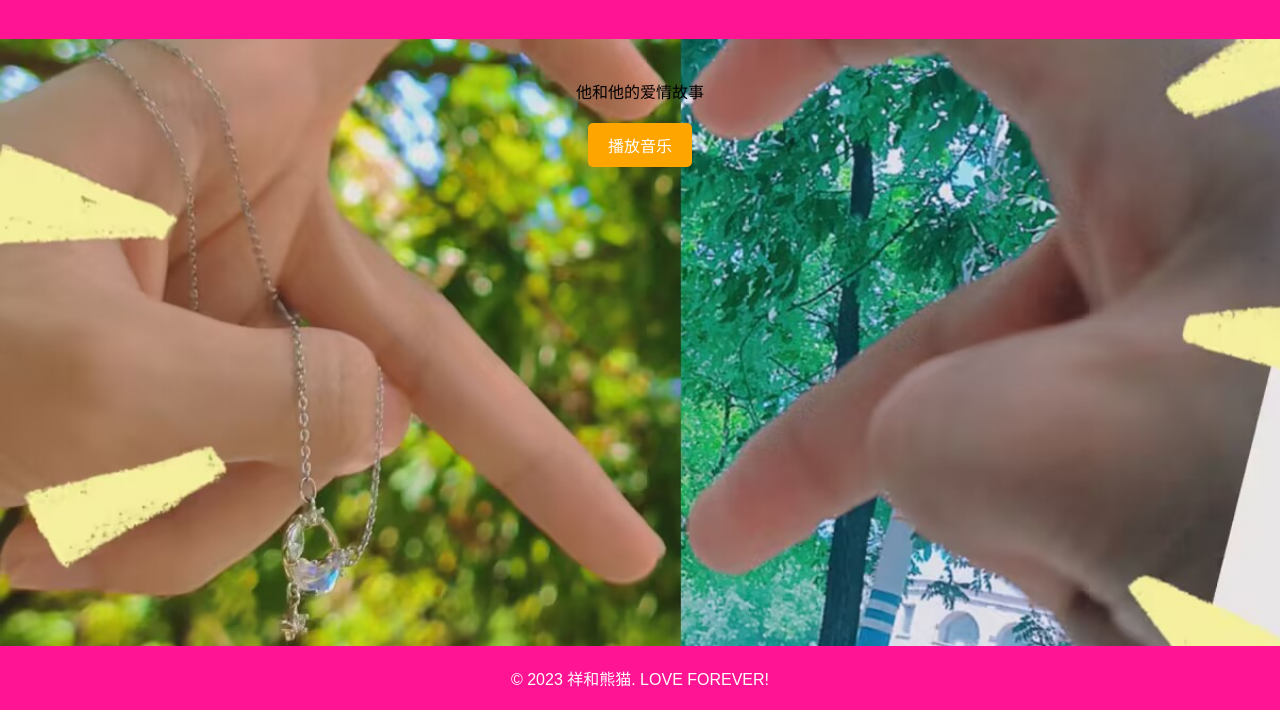
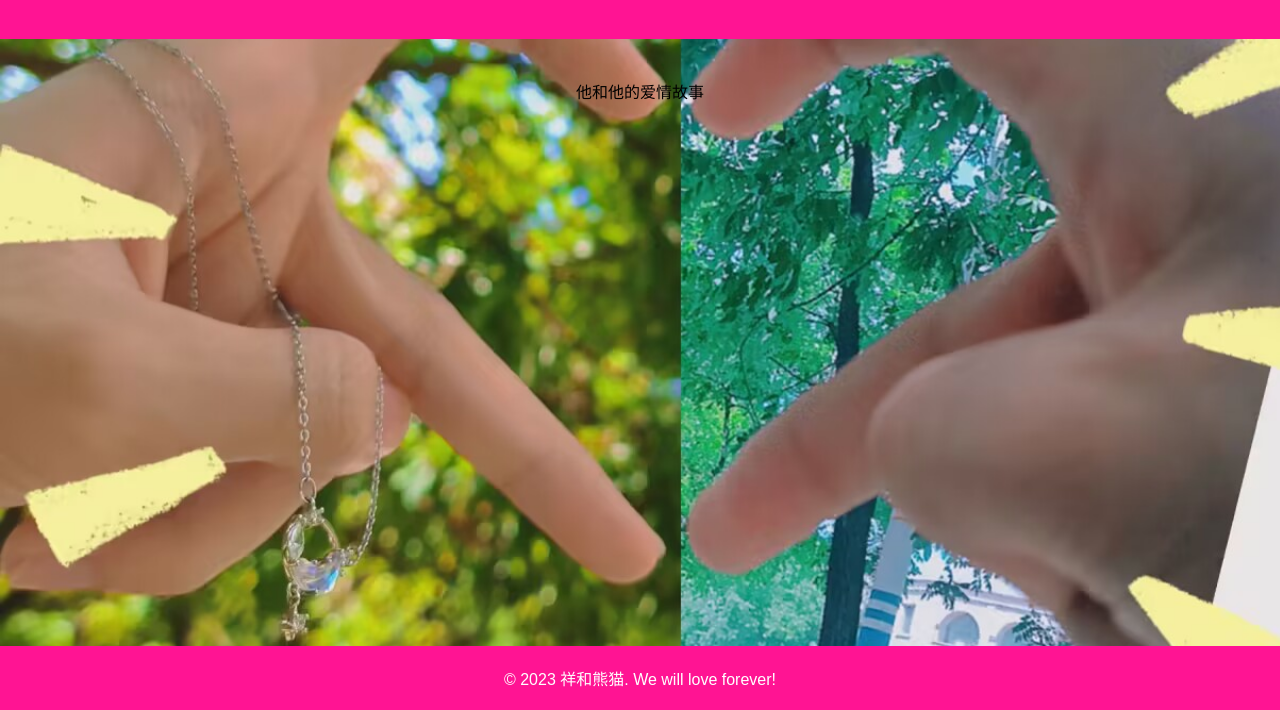
Before and after one commit to XXJNOTFOUND/XXJNOTFOUND.github.io, a plain HTML site: page index.html in a window 1280 px wide. Shown: the part 90-800 px from the top of the page. Drawn offline with Linux system fonts and the light colour scheme.

Commit message:
Update index.html

```diff
--- a/index.html
+++ b/index.html
@@ -43,47 +43,25 @@
             background-color: #ff1493; /* 粉红色页脚 */
             color: #fff;
         }
-
-        /* 播放按钮样式 */
-        .play-button {
-            background-color: #ffa500;
-            color: #fff;
-            padding: 10px 20px;
-            text-decoration: none;
-            border-radius: 5px;
-            cursor: pointer;
-            margin-top: 20px;
-            display: inline-block;
-        }
     </style>
 </head>
 <body>
+    <!-- 添加音乐 -->
+    <audio autoplay loop>
+        <source src="蒋小呢 - for ya.mp3" type="audio/mpeg">
+        Your browser does not support the audio element.
+    </audio>
+
     <header>
         <h1>祥和熊猫</h1>
     </header>
 
     <main>
         <p>他和他的爱情故事</p>
-        <!-- 播放按钮 -->
-        <div class="play-button" onclick="playMusic()">播放音乐</div>
     </main>
 
-    <!-- 添加音乐 -->
-    <audio id="audioPlayer" loop>
-        <source src="蒋小呢 - for ya.mp3" type="audio/mpeg">
-        Your browser does not support the audio element.
-    </audio>
-
     <footer>
-        <p>&copy; 2023 祥和熊猫. LOVE FOREVER!</p>
+        <p>&copy; 2023 祥和熊猫. We will love forever!</p>
     </footer>
-
-    <script>
-        // JavaScript函数，点击按钮时播放音乐
-        function playMusic() {
-            var audio = document.getElementById('audioPlayer');
-            audio.play();
-        }
-    </script>
 </body>
 </html>
```
